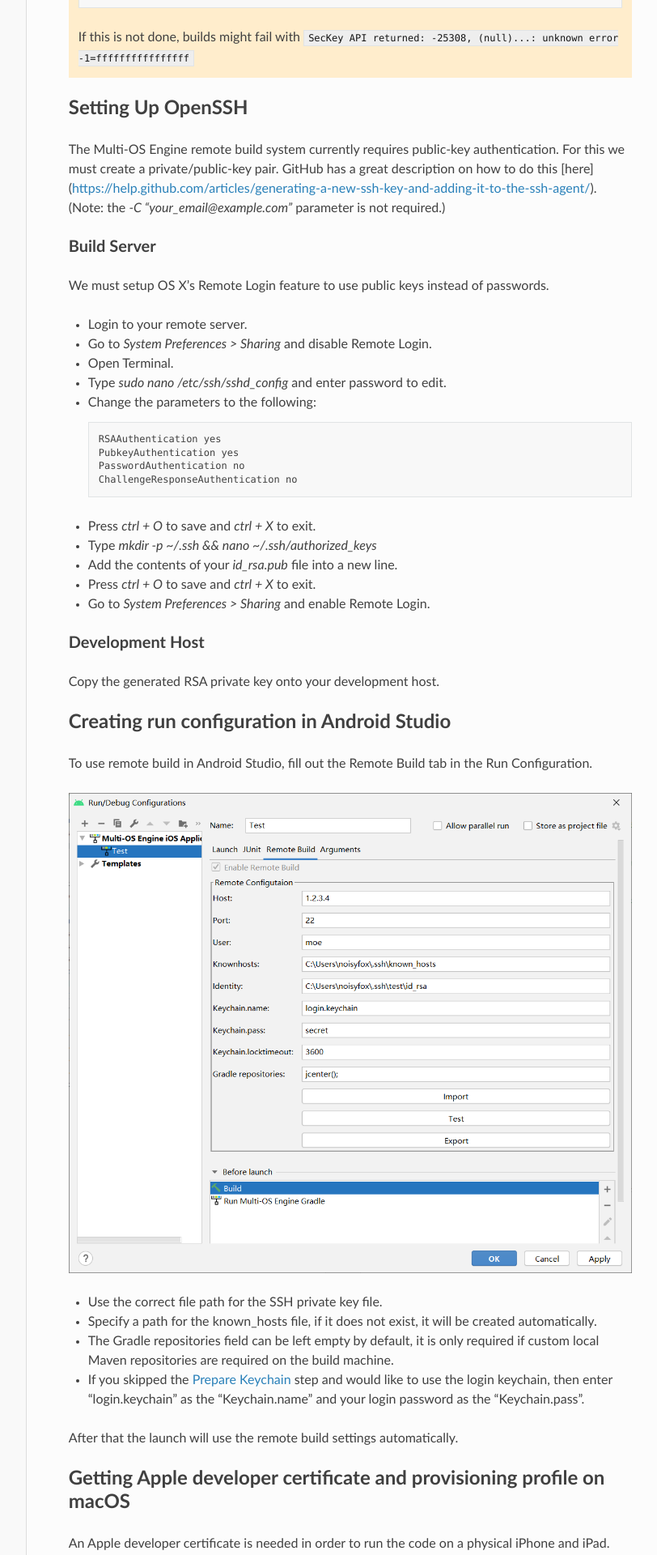
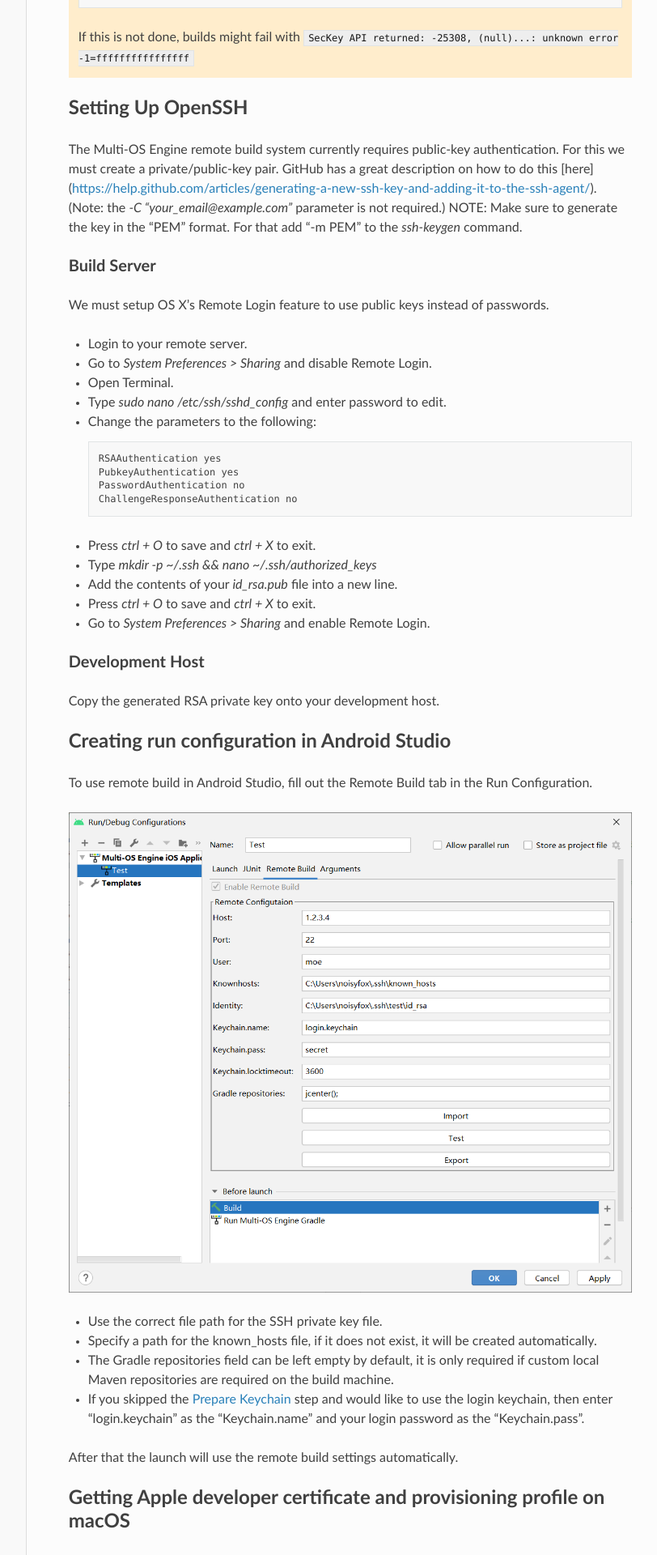
Before and after one commit to multi-os-engine/doc, a Sphinx documentation site: the page built from source/multi-os-engine/3_getting_started/3_remote_build/remote_build.rst, in a window 1280 px wide. Shown: the part 1667-3587 px from the top of the page at 81% size, without its empty margins (267-1079 px from the left). Built offline with Sphinx 7.4.7 and the Read the Docs theme 2.0.0, drawn with Linux system fonts in a browser that asks for light colours.

Commit message:
Update remote_build.rst
Jsch (in the used version) seems to only understand the PEM format.

```diff
--- a/source/multi-os-engine/3_getting_started/3_remote_build/remote_build.rst
+++ b/source/multi-os-engine/3_getting_started/3_remote_build/remote_build.rst
@@ -58,6 +58,7 @@
 ------------------
 
 The Multi-OS Engine remote build system currently requires public-key authentication. For this we must create a private/public-key pair. GitHub has a great description on how to do this [here](https://help.github.com/articles/generating-a-new-ssh-key-and-adding-it-to-the-ssh-agent/). (Note: the `-C "your_email@example.com"` parameter is not required.)
+NOTE: Make sure to generate the key in the "PEM" format. For that add "-m PEM" to the `ssh-keygen` command.
 
 Build Server
 ^^^^^^^^^^^^
```
